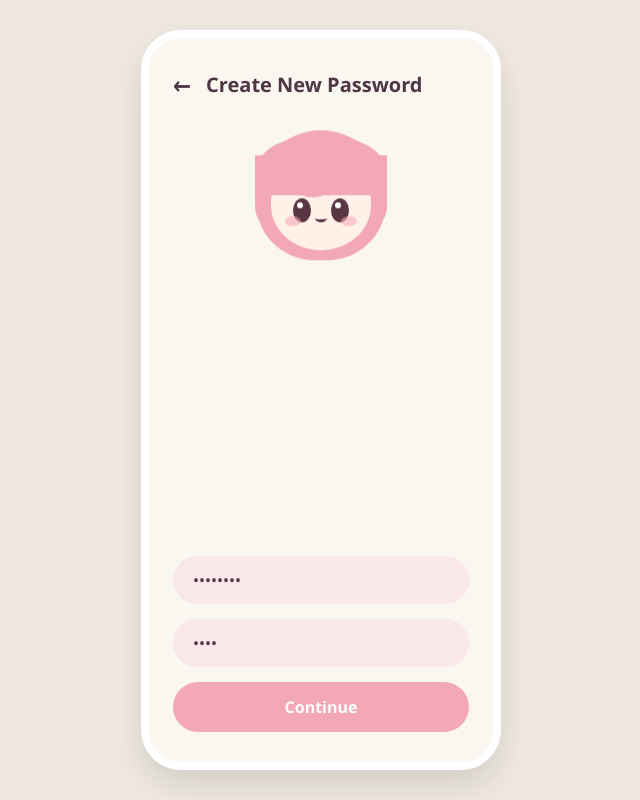
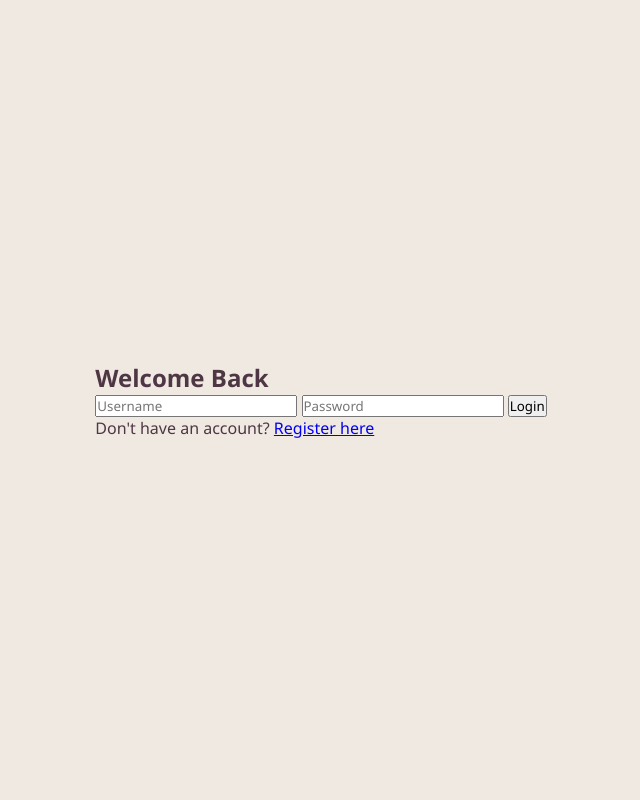
Before and after one commit to Shwetarawat061/Chatbot, a Flask app: page /login in a window 1280 px wide. Shown: the whole page, without its empty margins (319-959 px from the left). Run offline with Flask 3, Linux system fonts and the light colour scheme.

Commit message:
Update login.html

```diff
--- a/templates/login.html
+++ b/templates/login.html
@@ -2,43 +2,19 @@
 <html lang="en">
 <head>
     <meta charset="UTF-8">
-    <meta name="viewport" content="width=device-width, initial-scale=1.0">
-    <title>CutiBot - Create Password</title>
-    <link rel="stylesheet" href="style.css">
+    <title>Login - AI Chatbot</title>
+    <link rel="stylesheet" href="{{ url_for('static', filename='css/style.css') }}">
 </head>
-<body>
-
-    <div class="phone-container padding-large">
-        <div class="header-bar">
-            <span class="back-btn">←</span> Create New Password
-        </div>
-
-        <div class="character-wrapper" id="character-anim">
-            <div class="character">
-                <div class="hair-back"></div>
-                <div class="hair-strand-left"></div>
-                <div class="hair-strand-right"></div>
-                <div class="face">
-                    <div class="eye left"></div>
-                    <div class="eye right"></div>
-                    <div class="blush left"></div>
-                    <div class="blush right"></div>
-                    <div class="mouth default-mouth"></div>
-                </div>
-                <div class="hair-front"></div>
-                <div class="bangs"></div>
-            </div>
-        </div>
-
-        <div class="form-group">
-            <input type="password" class="input-field" value="••••••••" placeholder="Password">
-            <input type="password" id="confirm-pass" class="input-field" value="••••" placeholder="Confirm Password">
-            <a href="register.html" style="text-decoration: none;">
-                <button class="primary-btn">Continue</button>
-            </a>
-        </div>
+<body class="auth-body">
+    <div class="auth-card">
+        <h2>Welcome Back</h2>
+        {% if error %}<p class="error">{{ error }}</p>{% endif %}
+        <form action="/login" method="POST">
+            <input type="text" name="username" placeholder="Username" required>
+            <input type="password" name="password" placeholder="Password" required>
+            <button type="submit">Login</button>
+        </form>
+        <p>Don't have an account? <a href="/register">Register here</a></p>
     </div>
-
-    <script src="script.js"></script>
 </body>
 </html>
```
